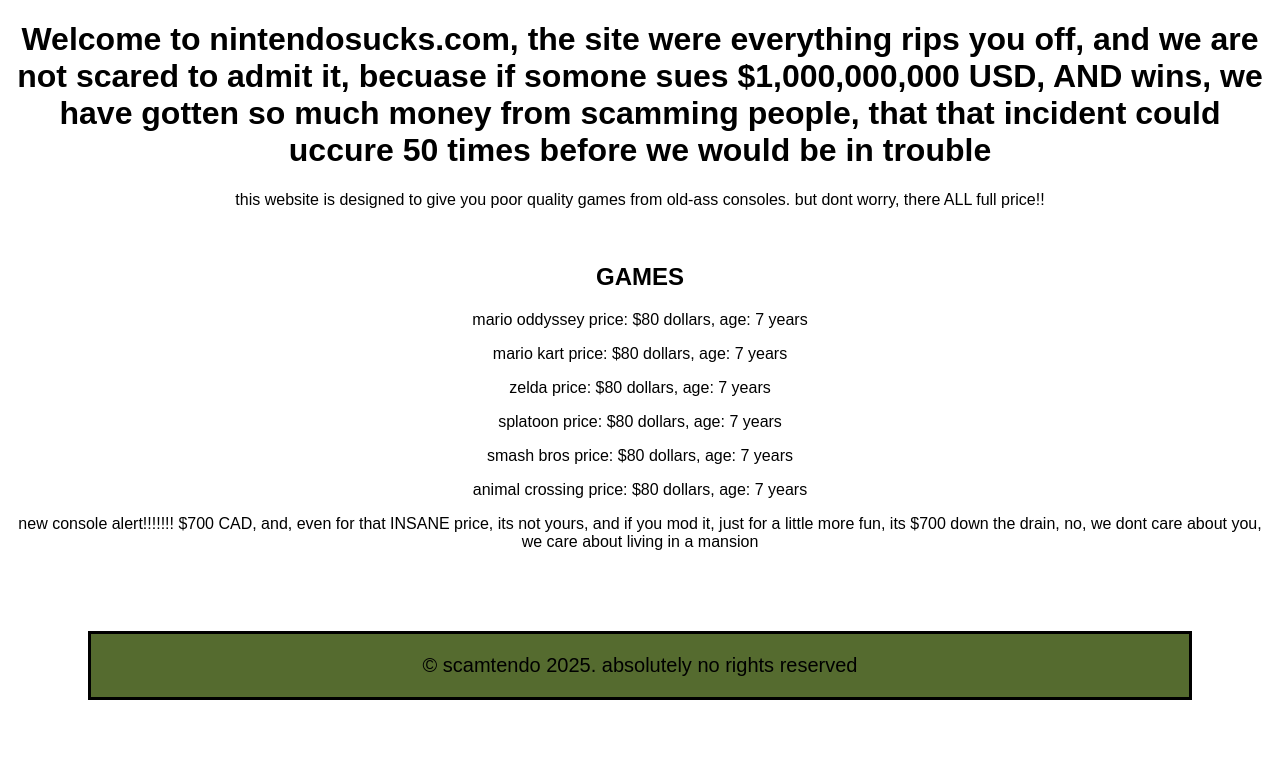
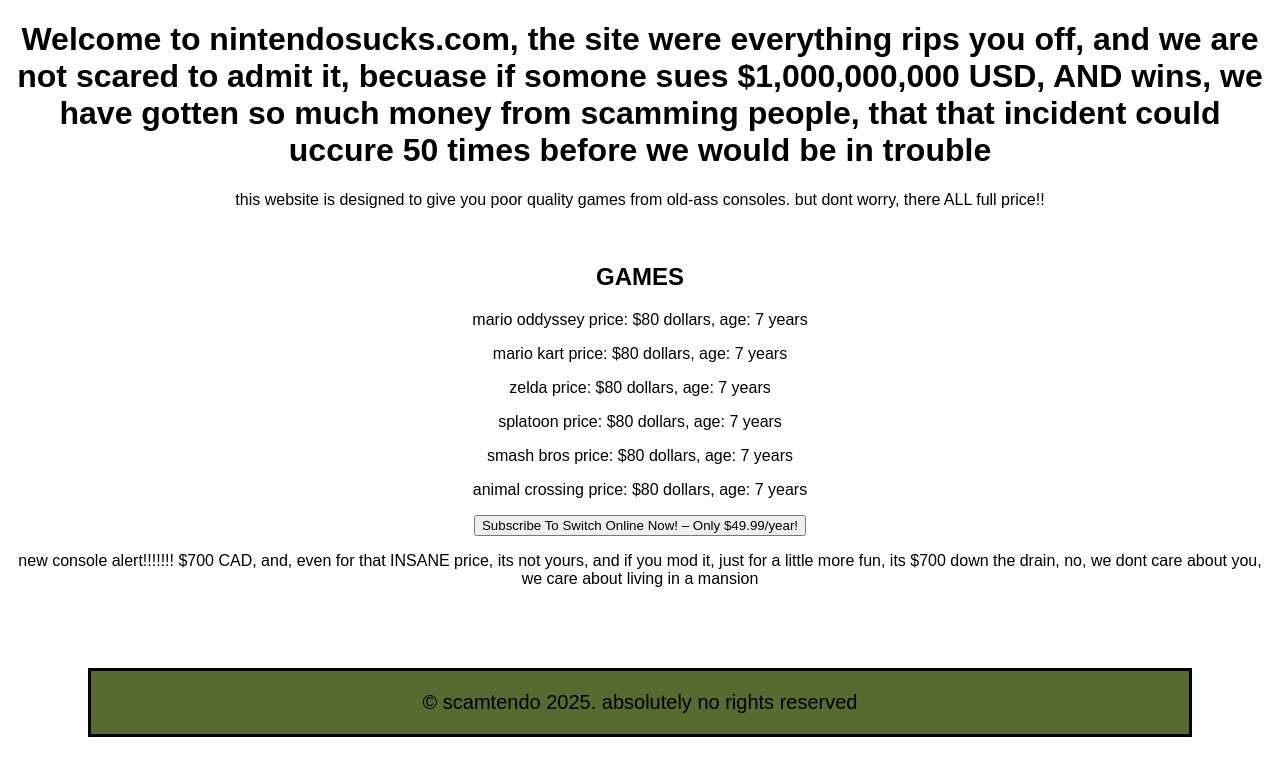
Before and after one commit to silent-syntax-official/nintendosucks.com, a plain HTML site: page index.html in a window 1280 px wide. Drawn offline with Linux system fonts and the light colour scheme.

Commit message:
Initial commit

```diff
--- a/index.html
+++ b/index.html
@@ -43,6 +43,12 @@
       <p id="animal crossing">
         animal crossing price: $80 dollars, age: 7 years
       </p>
+      <button
+        id="nintendo switch online"
+        onclick="alert('Thanks for subscribing! You now have access to 35-year-old games and 200ms ping.')"
+      >
+        Subscribe To Switch Online Now! – Only $49.99/year!
+      </button>
 
       <p>
         new console alert!!!!!!! $700 CAD, and, even for that INSANE price, its
```
